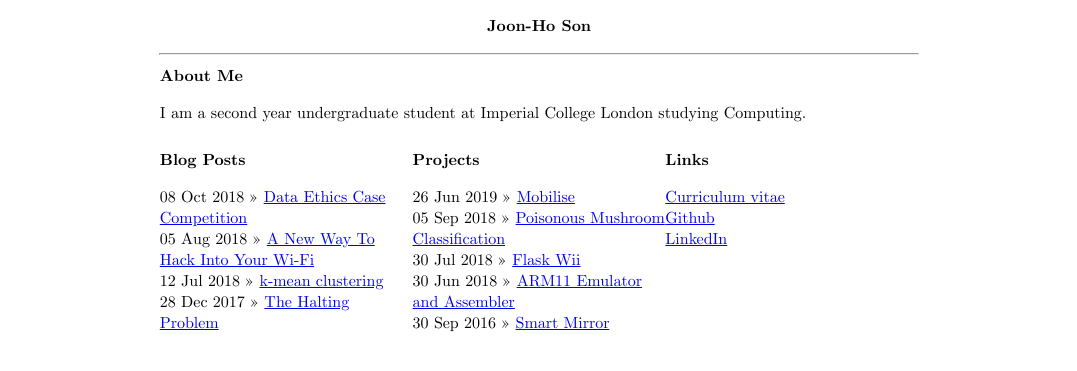
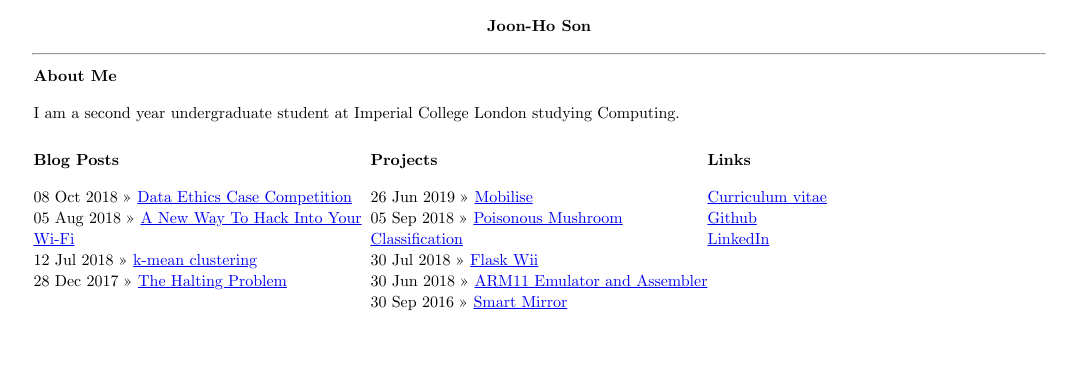
Before and after one commit to sonjoonho/sonjoonho.github.io, a Jekyll site: the page built from index.html, in a window 1280 px wide. Shown: the top 371 px of the page, without its empty margins (101-1178 px from the left). Built offline with Jekyll 4.4.1, drawn with Linux system fonts in a browser that asks for light colours.

Commit message:
Optimise CSS for mobile

```diff
--- a/_layouts/default.html
+++ b/_layouts/default.html
@@ -14,7 +14,7 @@
   <body>
     <header>
       <p id="heading" ><b><a href="/">Joon-Ho Son</a></b></p>
-      <hr width="60%">
+      <hr width="80%">
     </header>
 
         {{ content }}
--- a/css/default.css
+++ b/css/default.css
@@ -46,7 +46,7 @@ header {
 
 #home {
   margin: 0 auto;
-  width: 60%;
+  width: 80%;
 }
 
 .column {
@@ -79,6 +79,10 @@ header {
 
 @media only screen and (max-width: 767px) {
   body {
-    font-size: 0.6em;
+    font-size: 1em;
+  }
+
+  .column{
+    width: 100%;
   }
 }
```
